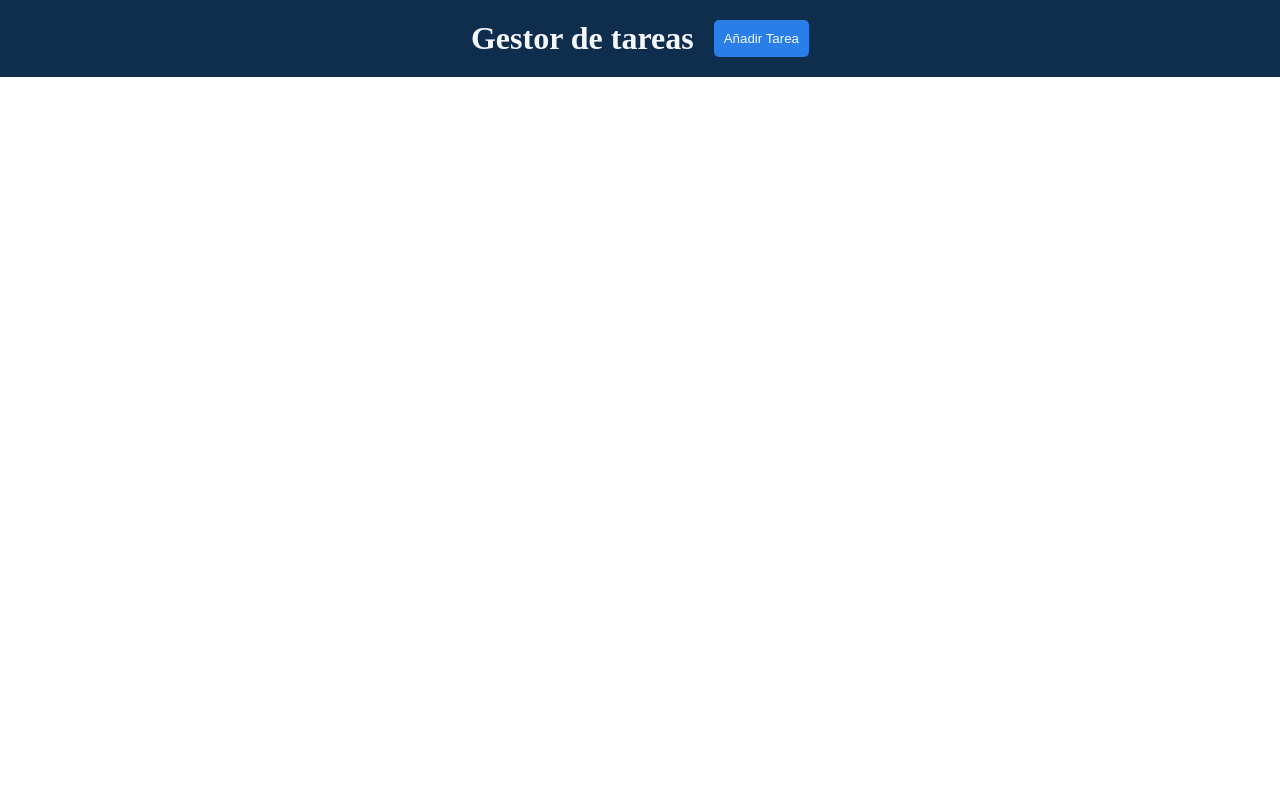
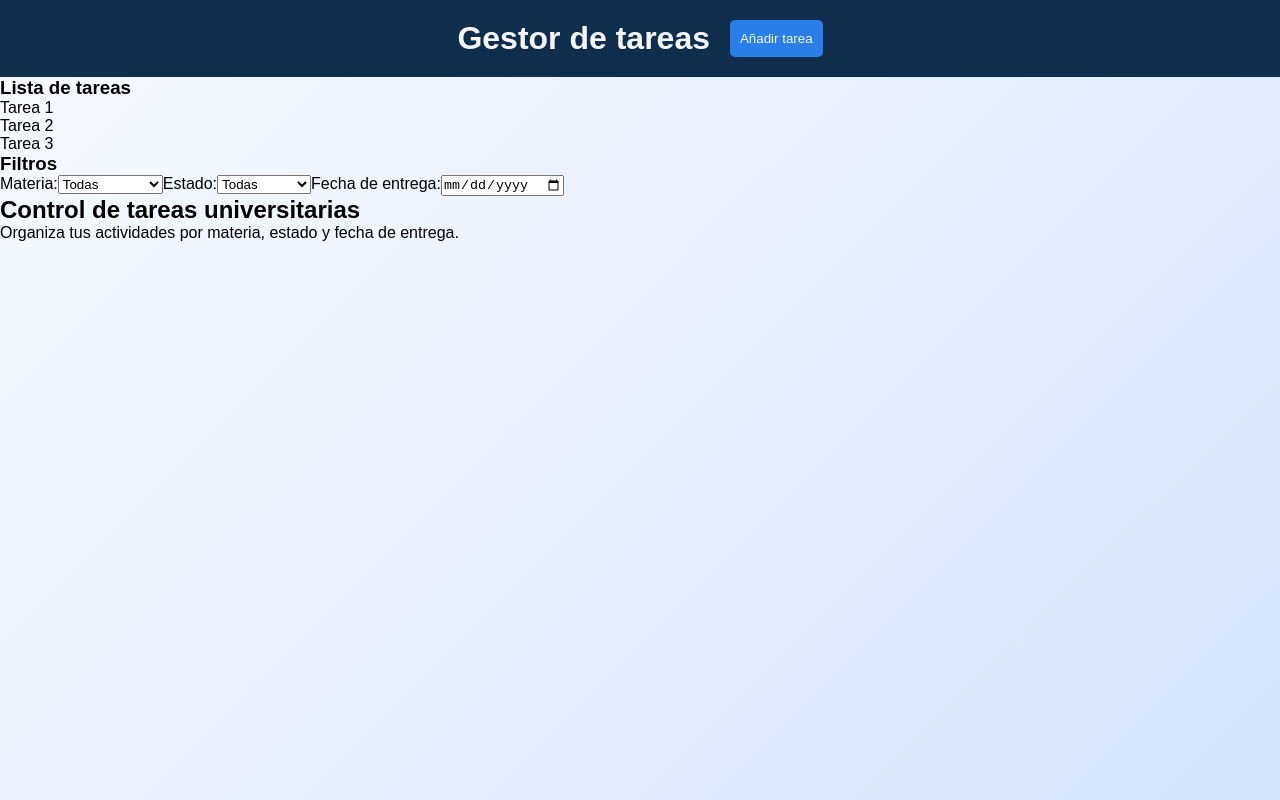
Before and after one commit to MJMMiller/GestionDeTareas, a React (Vite) app in the folder frontend/: page / in a window 1280 px wide. Built offline with nearby package versions, Linux system fonts and the light colour scheme.

Commit message:
feat(ups-007)BaseFront

```diff
--- a/frontend/src/App.css
+++ b/frontend/src/App.css
@@ -24,3 +24,14 @@ header button{
     padding: 10px;
     color: var(--color-fondo);
 }
+
+body {
+  min-height: 100vh;
+  font-family: Arial, sans-serif;
+  background: linear-gradient(
+    135deg,
+    #f8faff 0%,
+    #e8effc 50%,
+    #d4e3fa 100%
+  );
+}
--- a/frontend/src/App.jsx
+++ b/frontend/src/App.jsx
@@ -5,8 +5,45 @@ function App() {
     <>
       <header>
         <h1>Gestor de tareas</h1>
-        <button>Añadir Tarea</button>
+        <button type="button">Añadir tarea</button>
       </header>
+
+      <body>
+        <section>
+          <h3>Lista de tareas</h3>
+          <ul>
+            <li>Tarea 1</li>
+            <li>Tarea 2</li>
+            <li>Tarea 3</li>
+          </ul>
+        </section>
+
+        <section>
+          <h3>Filtros</h3>
+          <label htmlFor="materia">Materia:</label>
+          <select id="materia">
+            <option value="todas">Todas</option>
+            <option value="matematicas">Matemáticas</option>
+            <option value="programacion">Programación</option>
+          </select>
+
+          <label htmlFor="estado">Estado:</label>
+          <select id="estado">
+            <option value="todas">Todas</option>
+            <option value="pendiente">Pendiente</option>
+            <option value="completada">Completada</option>
+          </select>
+
+          <label htmlFor="fecha">Fecha de entrega:</label>
+          <input type="date" id="fecha" />
+        </section>
+      </body>
+      <main>
+        <h2>Control de tareas universitarias</h2>
+        <p>
+          Organiza tus actividades por materia, estado y fecha de entrega.
+        </p>
+      </main>
     </>
   )
 }
--- a/frontend/src/index.css
+++ b/frontend/src/index.css
@@ -4,3 +4,14 @@
 --color-boton: #297ee7;
 
 }
+
+body {
+  min-height: 100vh;
+  font-family: Arial, sans-serif;
+  background: linear-gradient(
+    135deg,
+    #f8faff 0%,
+    #e8ef 50%,
+    #d4e3 100%
+  );
+}
```
